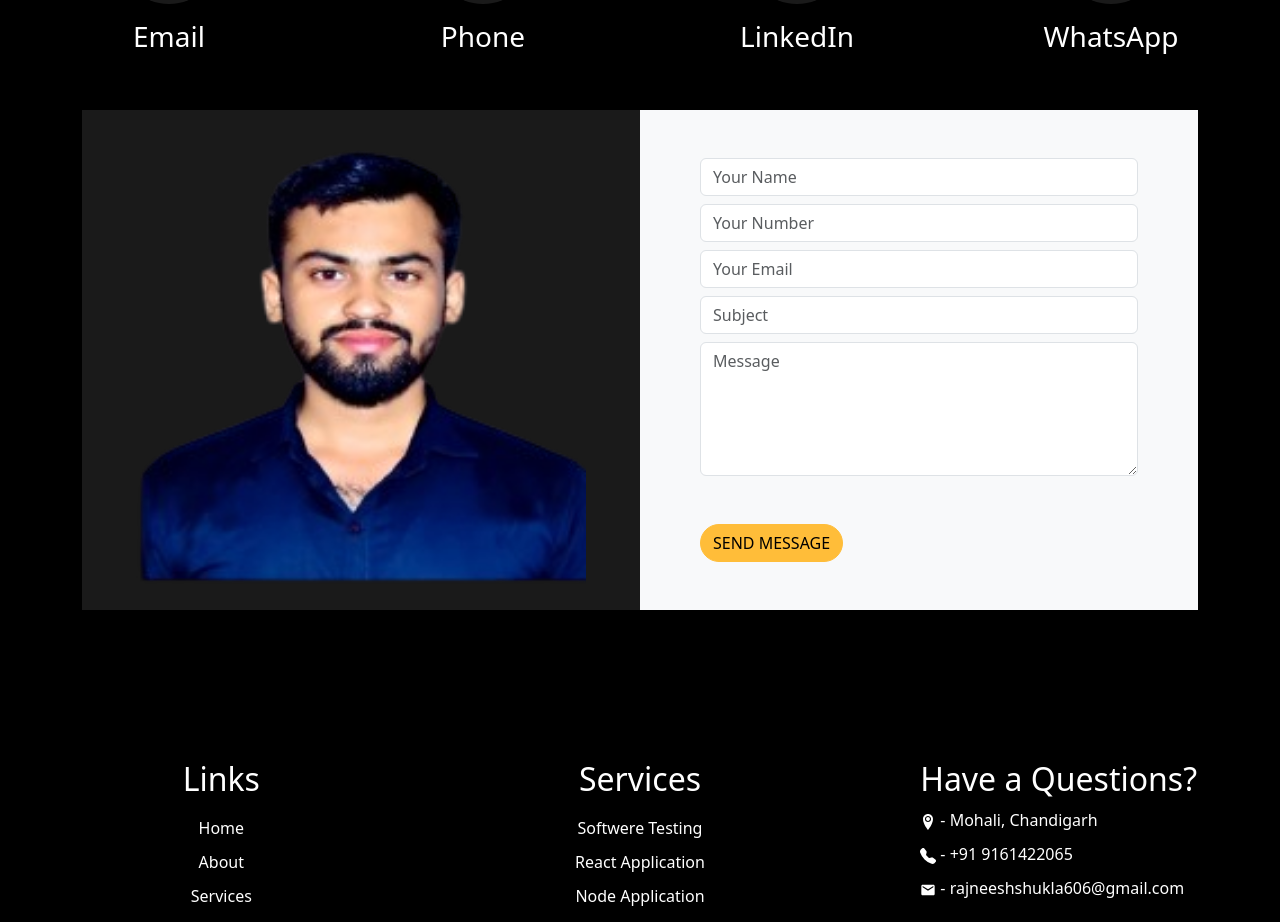
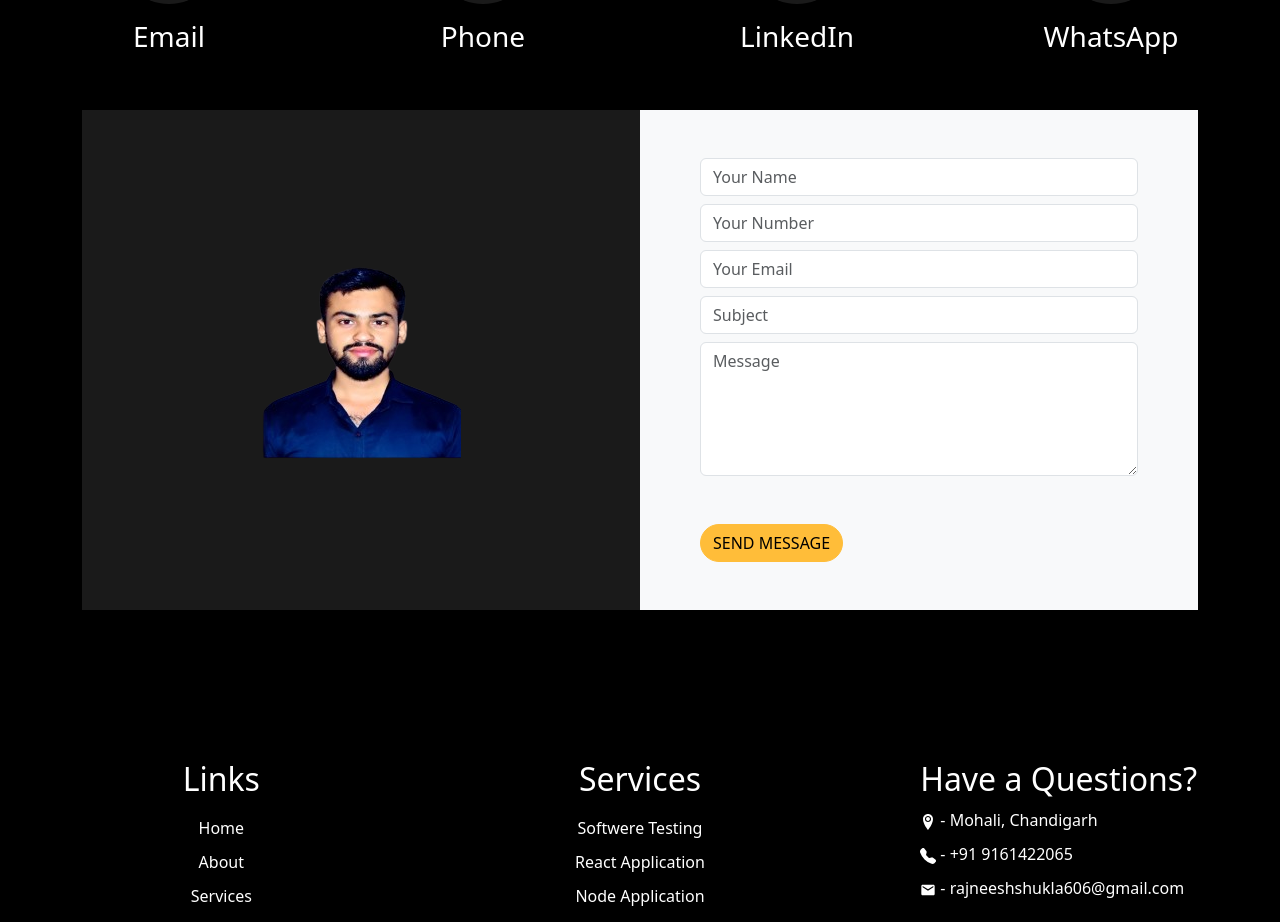
Before and after one commit to developerrajneesh/my-portfolio, a React (Vite) app: page / in a window 1280 px wide. Shown: the part 5140-6062 px from the top of the page. Built offline with nearby package versions, Linux system fonts and the light colour scheme.

Commit message:
Update Contact.jsx

```diff
--- a/src/Components/Contect/Contact.jsx
+++ b/src/Components/Contect/Contact.jsx
@@ -37,7 +37,7 @@ function Contact() {
       <div className="container">
         <div className="row m-0 mt-5">
           <div className="col-12 col-md-6 d-none d-md-flex justify-content-center align-items-center contact-img-card">
-            <img src={AboutImg} height={'450px'} alt="AboutImg" />
+            <img src={AboutImg} className="img-fluid" height={'450px'} alt="AboutImg" />
           </div>
           <div className="col-12 col-md-6 bg-light ">
             <form className="py-3 p-md-5">
```
